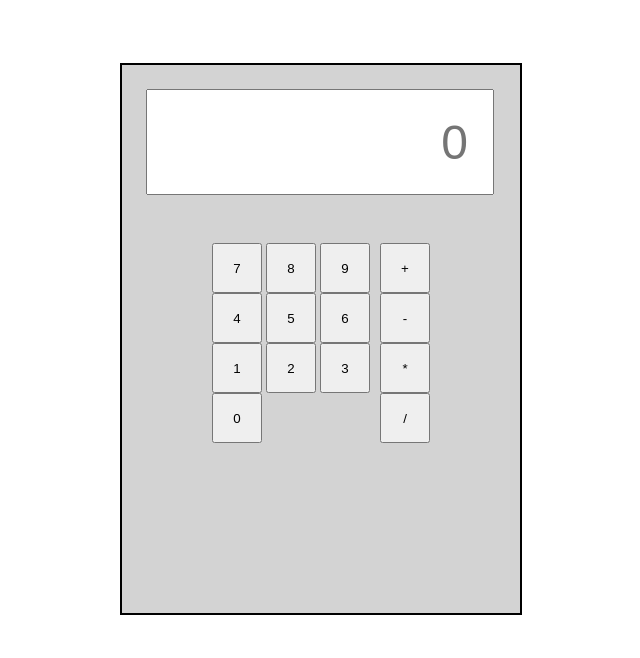
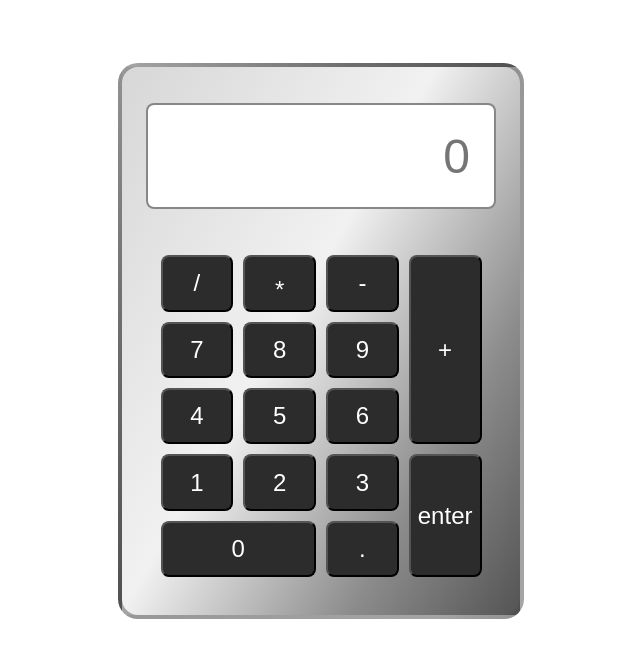
Before and after one commit to kmmoody212/calculator, a plain HTML site: page index.html in a window 1280 px wide. Shown: the whole page, without its empty margins (319-959 px from the left). Drawn offline with Linux system fonts and the light colour scheme.

Commit message:
Updated layout and css of calculator body, buttons, and display.

```diff
--- a/index.html
+++ b/index.html
@@ -3,7 +3,7 @@
 <head>
     <meta charset="UTF-8">
     <meta name="viewport" content="width=device-width, initial-scale=1.0">
-    <title>Calculating Calculator</title>
+    <title>Illusion Calculator</title>
     <script src="script.js" defer></script>
     <link rel="stylesheet" href="style.css"></link>
 </head>
@@ -12,28 +12,23 @@
         <input placeholder="0">
         <br>
             <div class="keys">
-                <div class="nums">
-                    <button class="number">7</button>
-                    <button class="number">8</button>
-                    <button class="number">9</button>
-                    <br>
-                    <button class="number">4</button>
-                    <button class="number">5</button>
-                    <button class="number">6</button>
-                    <br>
-                    <button class="number">1</button>
-                    <button class="number">2</button>
-                    <button class="number">3</button>
-                    <br>
-                    <button class="number">0</button>
-                </div>
+                <button>/</button>
+                <button style="padding-top: 14px;">*</button>
+                <button>-</button>
+                <button class="add">+</button>
+                <button>7</button>
+                <button>8</button>
+                <button>9</button>
+                <button>4</button>
+                <button>5</button>
+                <button>6</button>
+                <button>1</button>
+                <button>2</button>
+                <button>3</button>
+                <button class="zero">0</button>
+                <button>.</button>
+                <button class="enter">enter</button>
 
-                <div class="operands">
-                    <button class="add">+</button>
-                    <button class="subtract">-</button>
-                    <button class="multiply">*</button>
-                    <button class="divide">/</button>
-                </div>
             </div>
 
     </div>
--- a/style.css
+++ b/style.css
@@ -1,52 +1,68 @@
 .calc-body {
-    border: 2px solid black;
+    border: 4px solid rgba(74, 74, 74, 0.457);
     margin: auto;
     margin-top: 5%;
     width:350px;
     height:500px;
     padding: 24px;
-    background-color: lightgray;
+    background: rgb(215,215,215);
+background: linear-gradient(120deg, rgba(215,215,215,1) 0%,
+ rgba(241,241,241,1) 44%,
+ rgba(140,140,140,1) 76%,
+ rgba(84,84,84,1) 100%);
+    border-radius: 20px;
 
 
 
 }
 
-button {
-    height: 50px;
-    width: 50px;
-
-}
-
 .keys {
-    display: flex;
-    justify-content: center;
+    display: grid;
+    grid-template-columns: repeat(4, 1fr);
+    grid-template-rows: repeat(5, 1fr);
+    width: 321px;
+    height: 322px;
+    padding: 10px;
+    padding-left: 10px;
+    margin: auto;
+    align-content: center;
     gap: 10px;
 }
 
-.nums {
-    justify-content: center;
-    justify-content: space-evenly;
-    gap: 10px;
-    flex-wrap: wrap;
+button {
+    width: 100%;
+    height: 100%;
+    font-size: 24px;
+    border-radius: 8px;
+    background-color: rgb(44, 44, 44);
+    color: white;
+}
 
+.add {
+    grid-column: 4 / 5;
+    grid-row: 1 / span 3;
+}
+
+.enter {
+    grid-column: 4 / 5;
+    grid-row: 4 / span 2;
+}
+
+.zero {
+    grid-row: 5 / 6;
+    grid-column: 1 / span 2;
+}
+
+input {
+    height: 100px;
+    width: 320px;
+    font-size: 3rem;
+    text-align: end;
+    margin-bottom: 36px;
+    padding-right: 24px;
+    margin-top: 12px;
+    border: 2px solid rgba(60, 60, 60, 0.616);
+    border-radius: 8px;
 
 
 }
-
-.operands {
-    display: flex;
-    flex-direction: column;
-
-}
-
-
-input {
-    height: 100px;
-    width: 318px;
-    font-size: 3rem;
-    text-align: end;
-    margin-bottom: 48px;
-    padding-right: 24px;
-
-
-}
```
